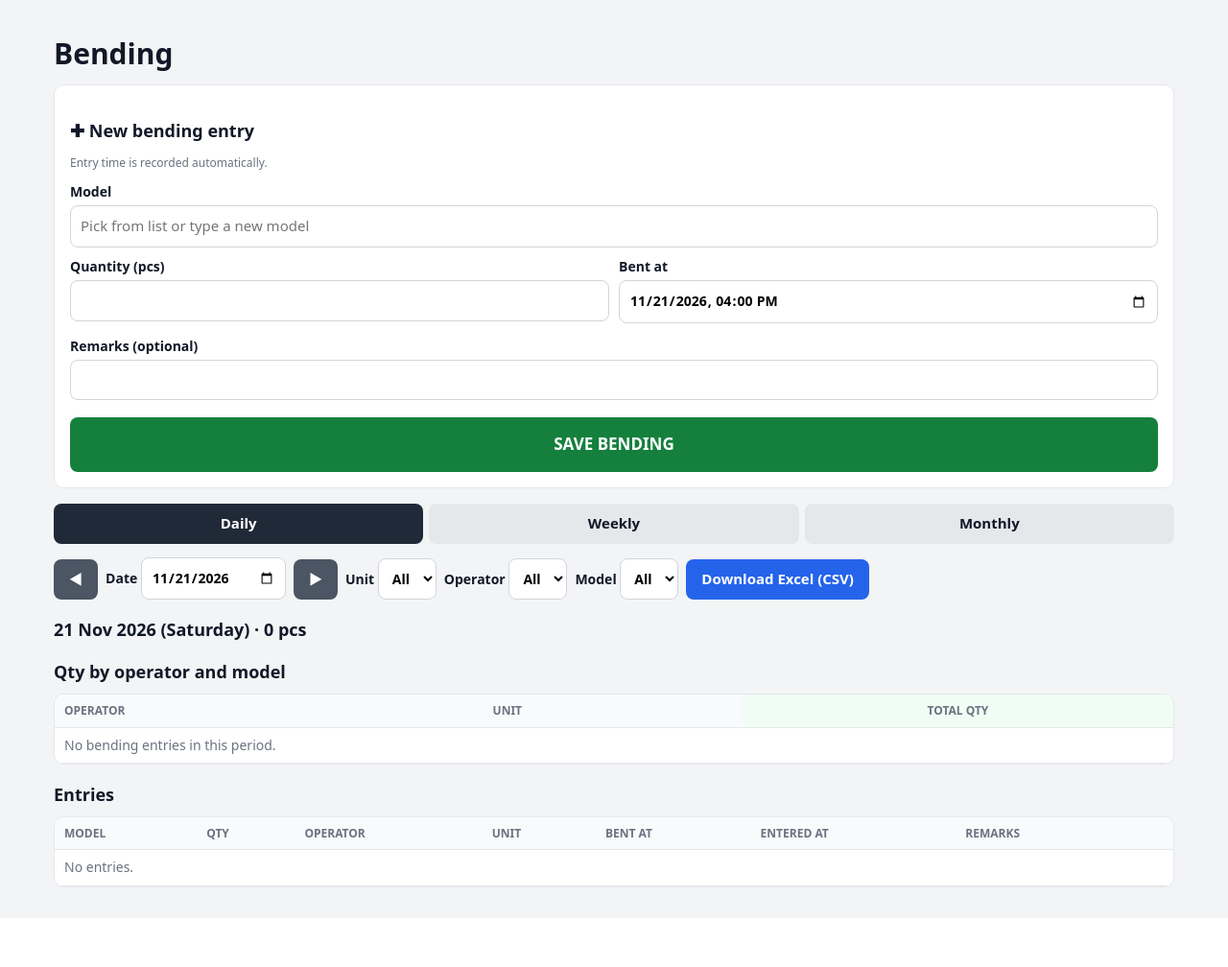
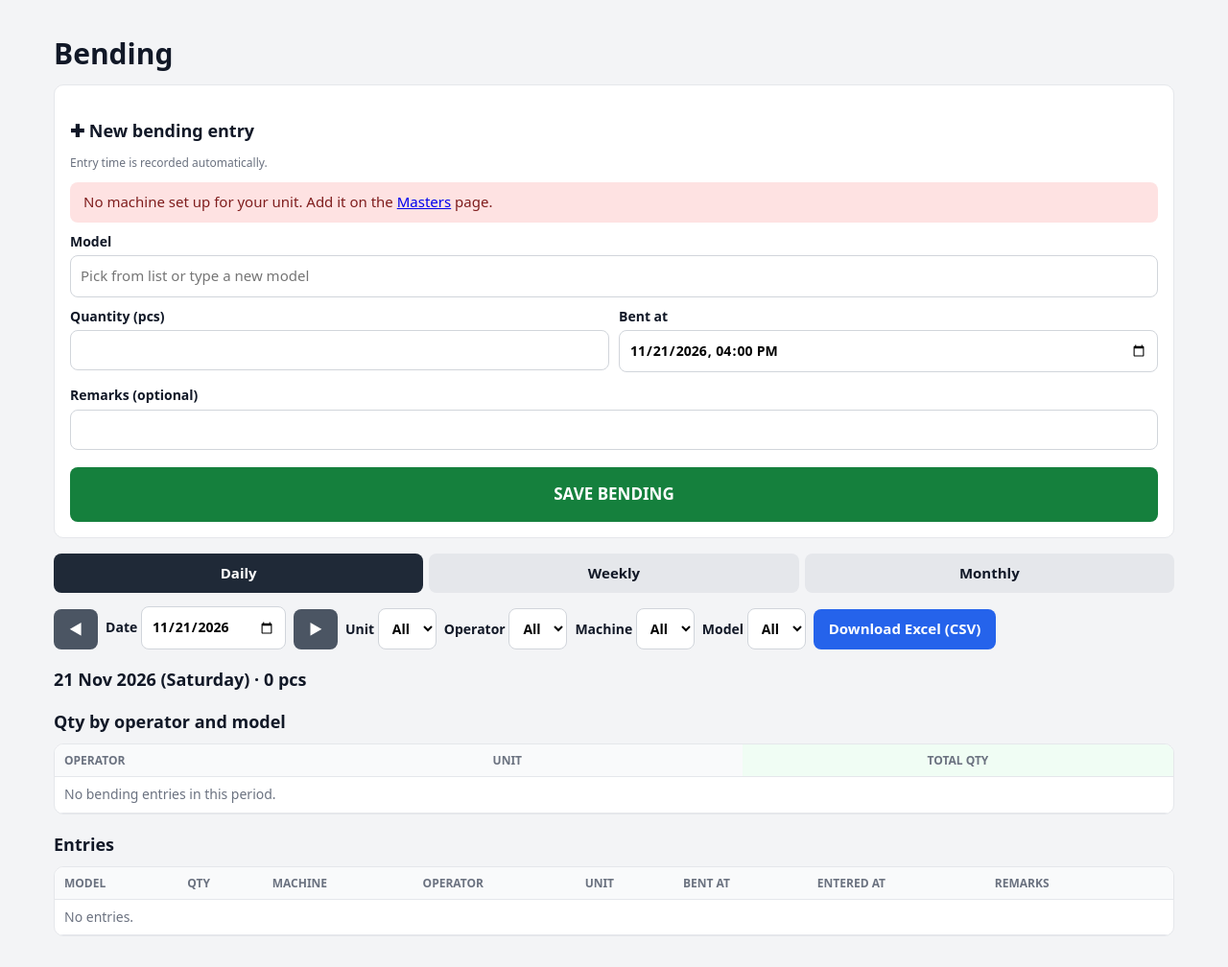
Before and after one commit to abrai2134/laserentry, a Flask app: page /bending in a window 1280 px wide. Shown: the part 46-1054 px from the top of the page at 96% size. Before the commit the page ends 971 px from the top, so only its background shows below. Run offline with Flask 3, Linux system fonts and the light colour scheme; the visitor is signed in with stand-in values (Sample User, id 1); data comes from the database, SQL or seed files in the repository; data that the repository does not hold is empty.

Commit message:
Add machine to bending entries using the same machine list
Bending form picks a machine from the operator's unit (remembers the last one),
unit comes from the machine, machine filter and column on the bending page
and in the CSV. Older bending rows show no machine.

Co-Authored-By: Claude Opus 5.5 <noreply@anthropic.com>
Claude-Session: https://claude.ai/code/session_01EZtD6B6UwsQM78saZcyVL5

```diff
--- a/app.py
+++ b/app.py
@@ -173,6 +173,9 @@ def close_db(_exc):
 def init_db():
     db = sqlite3.connect(DB_PATH)
     db.executescript(SCHEMA)
+    # older databases: bending had no machine
+    if "machine_id" not in [r[1] for r in db.execute("PRAGMA table_info(bending)")]:
+        db.execute("ALTER TABLE bending ADD COLUMN machine_id INTEGER REFERENCES machines(id)")
     # older databases: machines did not record who added them
     if "added_by" not in [r[1] for r in db.execute("PRAGMA table_info(machines)")]:
         db.execute("ALTER TABLE machines ADD COLUMN added_by INTEGER REFERENCES users(id)")
@@ -1038,6 +1041,9 @@ def bending_query(args, me, start, end):
     if args.get("model"):
         where += " AND b.model=?"
         params.append(args["model"])
+    if args.get("machine"):
+        where += " AND b.machine_id=?"
+        params.append(args["machine"])
     return where, params
 
 
@@ -1050,8 +1056,9 @@ def bending_data(args, me):
     start, end, label, prev_day, next_day = period_range(period, day)
     where, params = bending_query(args, me, start, end)
     db = get_db()
-    rows = db.execute("SELECT b.*, us.full_name AS operator, un.name AS unit_name FROM bending b "
-                      "JOIN users us ON us.id=b.user_id LEFT JOIN units un ON un.id=b.unit_id "
+    rows = db.execute("SELECT b.*, us.full_name AS operator, un.name AS unit_name, m.name AS machine_name "
+                      "FROM bending b JOIN users us ON us.id=b.user_id LEFT JOIN units un ON un.id=b.unit_id "
+                      "LEFT JOIN machines m ON m.id=b.machine_id "
                       f"WHERE {where} ORDER BY b.done_at DESC, b.id DESC", params).fetchall()
     models = sorted({r["model"] for r in rows})
     ops = {}
@@ -1093,7 +1100,10 @@ def bending():
         except ValueError:
             qty = 0
         done = parse_dt(f.get("done_at") or "") or now()
-        if not clean_code(model):
+        machine = next((m for m in machines_for(me) if str(m["id"]) == f.get("machine_id")), None)
+        if not machine:
+            flash("Select the machine.", "error")
+        elif not clean_code(model):
             flash("Enter the model.", "error")
         elif qty < 1:
             flash("Enter quantity (1 or more).", "error")
@@ -1101,25 +1111,30 @@ def bending():
             flash("Bending time cannot be in the future.", "error")
         else:
             db.execute("BEGIN IMMEDIATE")      # stop double saves from a double tap
-            dup = db.execute("SELECT 1 FROM bending WHERE user_id=? AND model=? AND qty=? "
+            dup = db.execute("SELECT 1 FROM bending WHERE user_id=? AND machine_id=? AND model=? AND qty=? "
                              "AND (julianday(?)-julianday(entered_at))*86400 < 20",
-                             (me["id"], model, qty, now_str())).fetchone()
+                             (me["id"], machine["id"], model, qty, now_str())).fetchone()
             if dup:
                 db.rollback()
                 flash(f"{model} x {qty} was just saved. Not saved again.", "error")
             else:
                 is_new = remember("bend_models", model, me["id"])
-                db.execute("INSERT INTO bending(user_id, unit_id, model, qty, remarks, done_at, entered_at) "
-                           "VALUES (?,?,?,?,?,?,?)",
-                           (me["id"], me["unit_id"], model, qty, f.get("remarks", "").strip(),
+                db.execute("INSERT INTO bending(user_id, unit_id, machine_id, model, qty, remarks, done_at, entered_at) "
+                           "VALUES (?,?,?,?,?,?,?,?)",
+                           (me["id"], machine["unit_id"], machine["id"], model, qty, f.get("remarks", "").strip(),
                             done.strftime(TS_FMT), now_str()))
                 db.commit()
-                flash(f"Saved bending: {model} x {qty} pcs." + (" New model added to the list." if is_new else ""), "ok")
+                session["bend_machine"] = machine["id"]          # pre-select it next time
+                flash(f"Saved bending: {model} x {qty} pcs on {machine['name']}." + (" New model added to the list." if is_new else ""), "ok")
         return redirect(url_for("bending"))
 
     data = bending_data(request.args, me)
     models = [r["name"] for r in db.execute("SELECT name FROM bend_models WHERE active=1 ORDER BY name")]
     return render_template("bending.html", b=data, args=request.args, model_list=models,
+                           machines=machines_for(me), last_machine=session.get("bend_machine"),
+                           all_machines=db.execute("SELECT m.*, u.name AS unit_name FROM machines m JOIN units u "
+                                                   "ON u.id=m.unit_id ORDER BY u.name, m.name").fetchall()
+                           if is_admin else machines_for(me),
                            today=now().strftime("%Y-%m-%d"), now_local=now().strftime("%Y-%m-%dT%H:%M"),
                            units=db.execute("SELECT * FROM units ORDER BY name").fetchall(),
                            users=db.execute("SELECT * FROM users WHERE role='operator' ORDER BY full_name").fetchall())
@@ -1139,10 +1154,10 @@ def bending_csv():
     w.writerow(["TOTAL", ""] + [b["totals"][m] for m in b["models"]] + [b["grand"]])
     w.writerow([])
     w.writerow(["All entries"])
-    w.writerow(["Bent at", "Entered at", "Operator", "Unit", "Model", "Qty", "Remarks"])
+    w.writerow(["Bent at", "Entered at", "Operator", "Unit", "Machine", "Model", "Qty", "Remarks"])
     for r in b["rows"]:
-        w.writerow([r["done_at"], r["entered_at"], r["operator"], r["unit_name"] or "", r["model"], r["qty"],
-                    r["remarks"] or ""])
+        w.writerow([r["done_at"], r["entered_at"], r["operator"], r["unit_name"] or "", r["machine_name"] or "",
+                    r["model"], r["qty"], r["remarks"] or ""])
     name = f"bending_{b['period']}_{b['start'].isoformat()}.csv"
     return Response("\ufeff" + out.getvalue(), mimetype="text/csv",
                     headers={"Content-Disposition": f"attachment; filename={name}"})
--- a/templates/bending.html
+++ b/templates/bending.html
@@ -2,12 +2,20 @@
 {% block body %}
 {% macro csrf() %}<input type="hidden" name="csrf" value="{{ csrf_token }}">{% endmacro %}
 {% set admin = me.role == 'admin' %}
-{% set q = {'unit': args.get('unit',''), 'user': args.get('user',''), 'model': args.get('model','')} %}
+{% set q = {'unit': args.get('unit',''), 'user': args.get('user',''), 'machine': args.get('machine',''), 'model': args.get('model','')} %}
 <h1>Bending</h1>
 
 <form class="card" method="post" id="bf">{{ csrf() }}
   <h2>✚ New bending entry</h2>
   <p class="muted small">Entry time is recorded automatically.</p>
+  {% if machines %}
+  <label>Machine
+    <select name="machine_id" required>
+      {% if machines|length > 1 %}<option value="">-- select --</option>{% endif %}
+      {% for m in machines %}<option value="{{ m.id }}" {{ 'selected' if last_machine == m.id }}>{% if admin or not me.unit_id %}{{ m.unit_name }} / {% endif %}{{ m.name }}</option>{% endfor %}
+    </select>
+  </label>
+  {% else %}<div class="flash error">No machine set up for your unit. Add it on the <a href="{{ url_for('masters') }}">Masters</a> page.</div>{% endif %}
   <label for="model">Model</label>
   <div class="row">
     <input name="model" id="model" list="models" required autocapitalize="characters" autocomplete="off" placeholder="Pick from list or type a new model">
@@ -37,6 +45,7 @@
   <label>Unit <select name="unit" onchange="this.form.submit()"><option value="">All</option>{% for u in units %}<option value="{{ u.id }}" {{ 'selected' if args.get('unit') == u.id|string }}>{{ u.name }}</option>{% endfor %}</select></label>
   <label>Operator <select name="user" onchange="this.form.submit()"><option value="">All</option>{% for u in users %}<option value="{{ u.id }}" {{ 'selected' if args.get('user') == u.id|string }}>{{ u.full_name }}</option>{% endfor %}</select></label>
   {% endif %}
+  <label>Machine <select name="machine" onchange="this.form.submit()"><option value="">All</option>{% for m in all_machines %}<option value="{{ m.id }}" {{ 'selected' if args.get('machine') == m.id|string }}>{% if admin or not me.unit_id %}{{ m.unit_name }} / {% endif %}{{ m.name }}</option>{% endfor %}</select></label>
   <label>Model <select name="model" onchange="this.form.submit()"><option value="">All</option>{% for m in model_list %}<option {{ 'selected' if args.get('model') == m }}>{{ m }}</option>{% endfor %}</select></label>
   <a class="btn" href="{{ url_for('bending_csv', period=b.period, date=b.date, **q) }}">Download Excel (CSV)</a>
 </form>
@@ -55,13 +64,13 @@
 
 <h2>Entries</h2>
 <div class="tablewrap"><table>
-  <thead><tr><th>Model</th><th class="num">Qty</th>{% if admin %}<th>Operator</th><th>Unit</th>{% endif %}<th>Bent at</th><th>Entered at</th><th>Remarks</th><th></th></tr></thead>
+  <thead><tr><th>Model</th><th class="num">Qty</th><th>Machine</th>{% if admin %}<th>Operator</th><th>Unit</th>{% endif %}<th>Bent at</th><th>Entered at</th><th>Remarks</th><th></th></tr></thead>
   <tbody>{% for r in b.rows %}
-    <tr><td><b>{{ r.model }}</b></td><td class="num">{{ r.qty }}</td>{% if admin %}<td>{{ r.operator }}</td><td>{{ r.unit_name or '' }}</td>{% endif %}
+    <tr><td><b>{{ r.model }}</b></td><td class="num">{{ r.qty }}</td><td>{{ r.machine_name or '-' }}</td>{% if admin %}<td>{{ r.operator }}</td><td>{{ r.unit_name or '' }}</td>{% endif %}
       <td>{{ r.done_at|dt }}</td><td>{{ r.entered_at|dt }}</td><td style="white-space:normal">{{ r.remarks or '' }}</td>
       <td>{% if admin or (r.user_id == me.id and r.entered_at[:10] == today) %}
         <form method="post" class="inline" onsubmit="return confirm('Delete {{ r.model }} x {{ r.qty }}?')">{{ csrf() }}<input type="hidden" name="action" value="delete"><input type="hidden" name="id" value="{{ r.id }}"><button class="link danger">delete</button></form>{% endif %}</td></tr>
-  {% else %}<tr><td colspan="8" class="muted">No entries.</td></tr>{% endfor %}</tbody>
+  {% else %}<tr><td colspan="9" class="muted">No entries.</td></tr>{% endfor %}</tbody>
 </table></div>
 
 <script>
```
Also changed, not shown: README.md.
